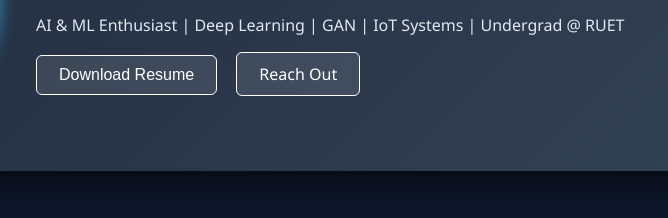
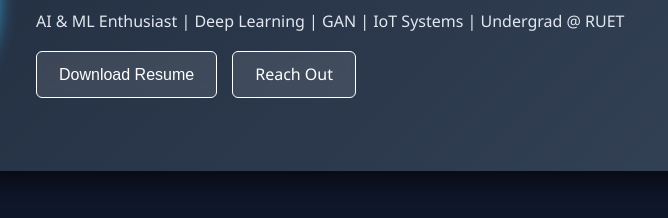
Before and after one commit to meem55/portfolio, a plain HTML site: page index.html in a window 1280 px wide. Shown: the part 280-498 px from the top of the page, 424-1092 px from the left. Drawn offline with Linux system fonts and the light colour scheme.

Commit message:
Add files via upload

```diff
--- a/index.html
+++ b/index.html
@@ -324,6 +324,12 @@
 .download-btn:hover {
   background-color: #f1f1f1;
 }
+.button-group {
+  display: flex;
+  flex-wrap: wrap;
+  gap: 15px;
+  margin-top: 15px;
+}
 
 .close {
   color: #000;
@@ -369,17 +375,19 @@
 
 <section class="fade-in intro" id="about">
   <img src="meem3.jpg" alt="Profile image" style="transform: none !important;">
+
   <div class="intro-text">
     <h1 style="font-size: 3.5rem;">Zannatul Naim</h1>
 
     <p class="tagline">AI & ML Enthusiast | Deep Learning | GAN | IoT Systems | Undergrad @ RUET</p>
 
+    <div class="button-group">
+      <button class="resume-btn" onclick="openModal()">Download Resume</button>
+      <a href="#contact" class="resume-btn">Reach Out</a>
+    </div>
+  </div>
+</section>
 
-    <!-- Resume Button (opens modal) -->
-    <button class="resume-btn" onclick="openModal()">Download Resume </button>
-    <!-- Contact Me Button -->
-    <a href="#contact" class="resume-btn" style="margin-left: 15px;">Reach Out</a>
-</div>
 
 </section>
 
```
